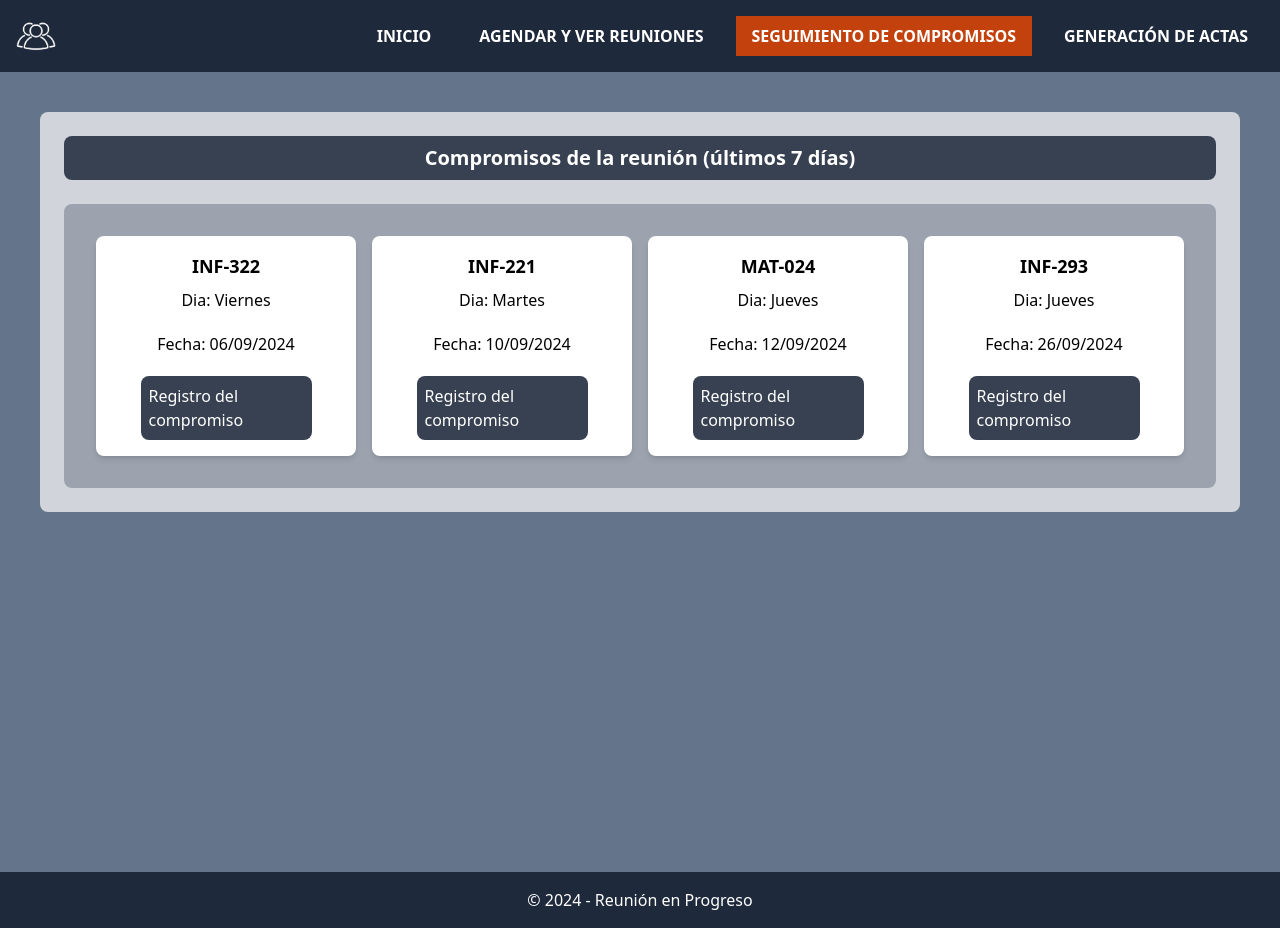
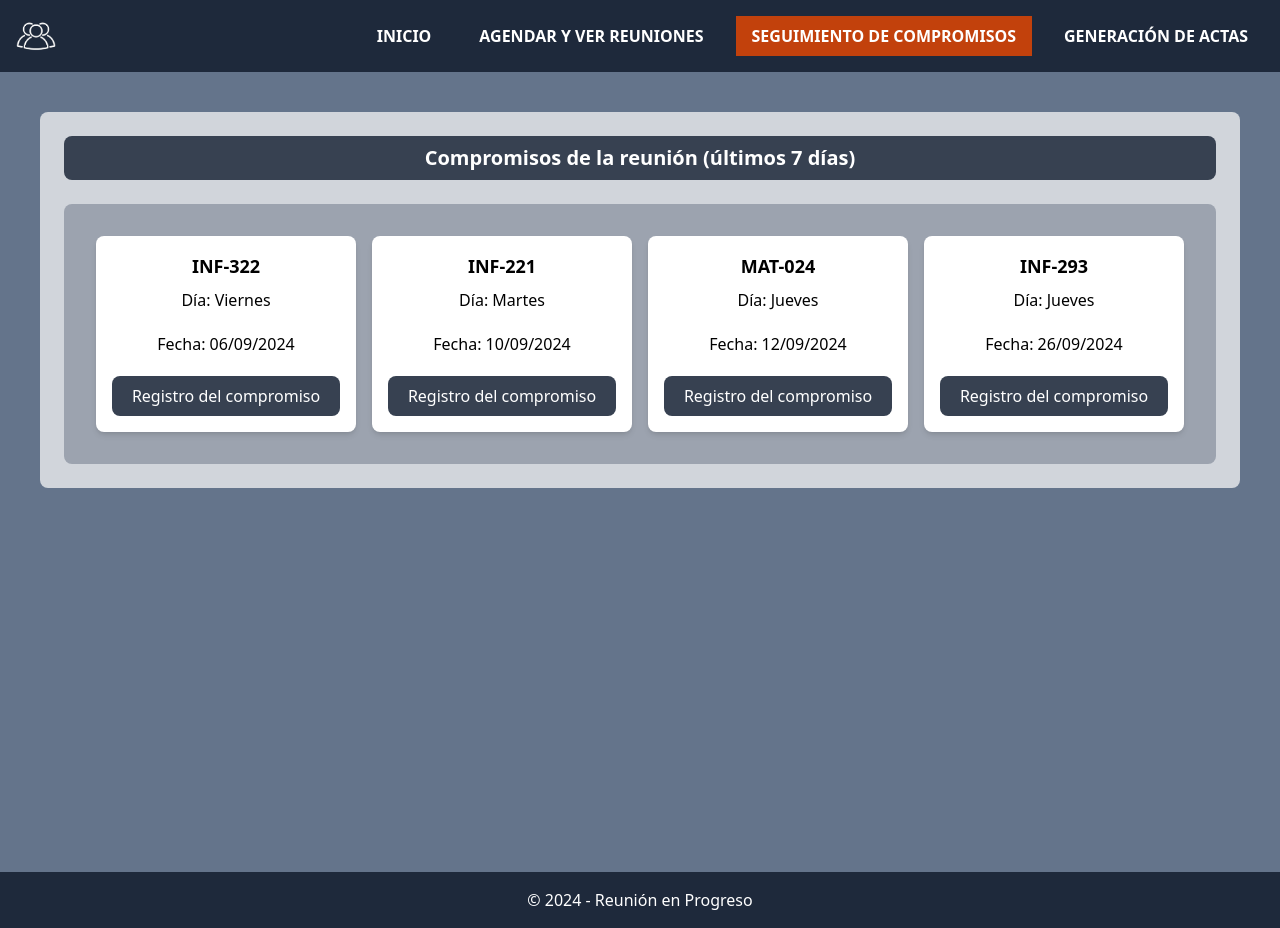
Before and after one commit to GTSEDU/Reunion-en-Progreso, a React (Vite) app: page /seguimiento in a window 1280 px wide. Built offline with nearby package versions, Linux system fonts and the light colour scheme.

Commit message:
Componente

```diff
--- /dev/null
+++ b/src/components/EventCard.tsx
@@ -0,0 +1,26 @@
+import { Link } from 'react-router-dom';
+
+interface EventCardProps {
+    title: string;
+    day: string;
+    date: string;
+    linkPath: string;
+    buttonText: string;
+  }
+
+
+  export default function EventCard({ title, day, date, linkPath, buttonText }: EventCardProps) {
+    return (
+      <div className="bg-white p-4 rounded-lg shadow-md">
+        <h2 className="flex items-center justify-center text-lg font-bold mb-2">{title}</h2>
+        <p className="flex items-center justify-center">Día: {day}</p>
+        <p className="flex items-center justify-center py-5">Fecha: {date}</p>
+        <Link
+          to={linkPath}
+          className="flex items-center justify-center mx-auto bg-gray-700 hover:bg-gray-800 rounded-lg text-white p-2 w-full"
+        >
+          {buttonText}
+        </Link>
+      </div>
+    );
+  }
--- a/src/views/SeguimientoView.tsx
+++ b/src/views/SeguimientoView.tsx
@@ -1,4 +1,4 @@
-import { Link, NavLink } from 'react-router-dom'
+import EventCard from '../components/EventCard'
 
 export default function SeguimientoView() {
   return (
@@ -14,41 +14,37 @@ export default function SeguimientoView() {
               {/* Sección de tarjetas */}
               <div className="grid grid-cols-1 sm:grid-cols-2 lg:grid-cols-4 gap-4 w-full">
                 {/* Tarjeta 1 */}
-                <div className="bg-white p-4 rounded-lg shadow-md">
-                  <h2 className="flex items-center justify-center text-lg font-bold mb-2">INF-322</h2>
-                  <p className='flex items-center justify-center'>Dia: Viernes</p>
-                  <p className='flex items-center justify-center py-5'>Fecha: 06/09/2024</p>
-                  <Link to="/ruta" className="flex items-center justify-center mx-auto bg-gray-700 hover:bg-gray-800 rounded-lg text-white p-2 w-3/4">
-                    Registro del compromiso
-                  </Link>
-                </div>
+                <EventCard
+                  title="INF-322"
+                  day="Viernes"
+                  date="06/09/2024"
+                  linkPath="/ruta"
+                  buttonText="Registro del compromiso"
+                />
                 {/* Tarjeta 2 */}
-                <div className="bg-white p-4 rounded-lg shadow-md">
-                  <h2 className="flex items-center justify-center text-lg font-bold mb-2">INF-221</h2>
-                  <p className='flex items-center justify-center'>Dia: Martes</p>
-                  <p className='flex items-center justify-center py-5'>Fecha: 10/09/2024</p>
-                  <Link to="/ruta" className="flex items-center justify-center mx-auto bg-gray-700 hover:bg-gray-800 rounded-lg text-white p-2 w-3/4">
-                    Registro del compromiso
-                  </Link>
-                </div>
+                <EventCard
+                  title="INF-221"
+                  day="Martes"
+                  date="10/09/2024"
+                  linkPath="/ruta"
+                  buttonText="Registro del compromiso"
+                />
                 {/* Tarjeta 3 */}
-                <div className="bg-white p-4 rounded-lg shadow-md">
-                  <h2 className="flex items-center justify-center text-lg font-bold mb-2">MAT-024</h2>
-                  <p className='flex items-center justify-center'>Dia: Jueves</p>
-                  <p className='flex items-center justify-center py-5'>Fecha: 12/09/2024</p>
-                  <Link to="/ruta" className="flex items-center justify-center mx-auto bg-gray-700 hover:bg-gray-800 rounded-lg text-white p-2 w-3/4">
-                    Registro del compromiso
-                  </Link>
-                </div>
+                <EventCard
+                  title="MAT-024"
+                  day="Jueves"
+                  date="12/09/2024"
+                  linkPath="/ruta"
+                  buttonText="Registro del compromiso"
+                />
                 {/* Tarjeta 4 */}
-                <div className="bg-white p-4 rounded-lg shadow-md">
-                  <h2 className="flex items-center justify-center text-lg font-bold mb-2">INF-293</h2>
-                  <p className='flex items-center justify-center'>Dia: Jueves</p>
-                  <p className='flex items-center justify-center py-5'>Fecha: 26/09/2024</p>
-                  <Link to="/ruta" className="flex items-center justify-center mx-auto bg-gray-700 hover:bg-gray-800 rounded-lg text-white p-2 w-3/4">
-                    Registro del compromiso
-                  </Link>
-                </div>
+                <EventCard
+                  title="INF-293"
+                  day="Jueves"
+                  date="26/09/2024"
+                  linkPath="/ruta"
+                  buttonText="Registro del compromiso"
+                />
               </div>
             </div>
           </div>
```
